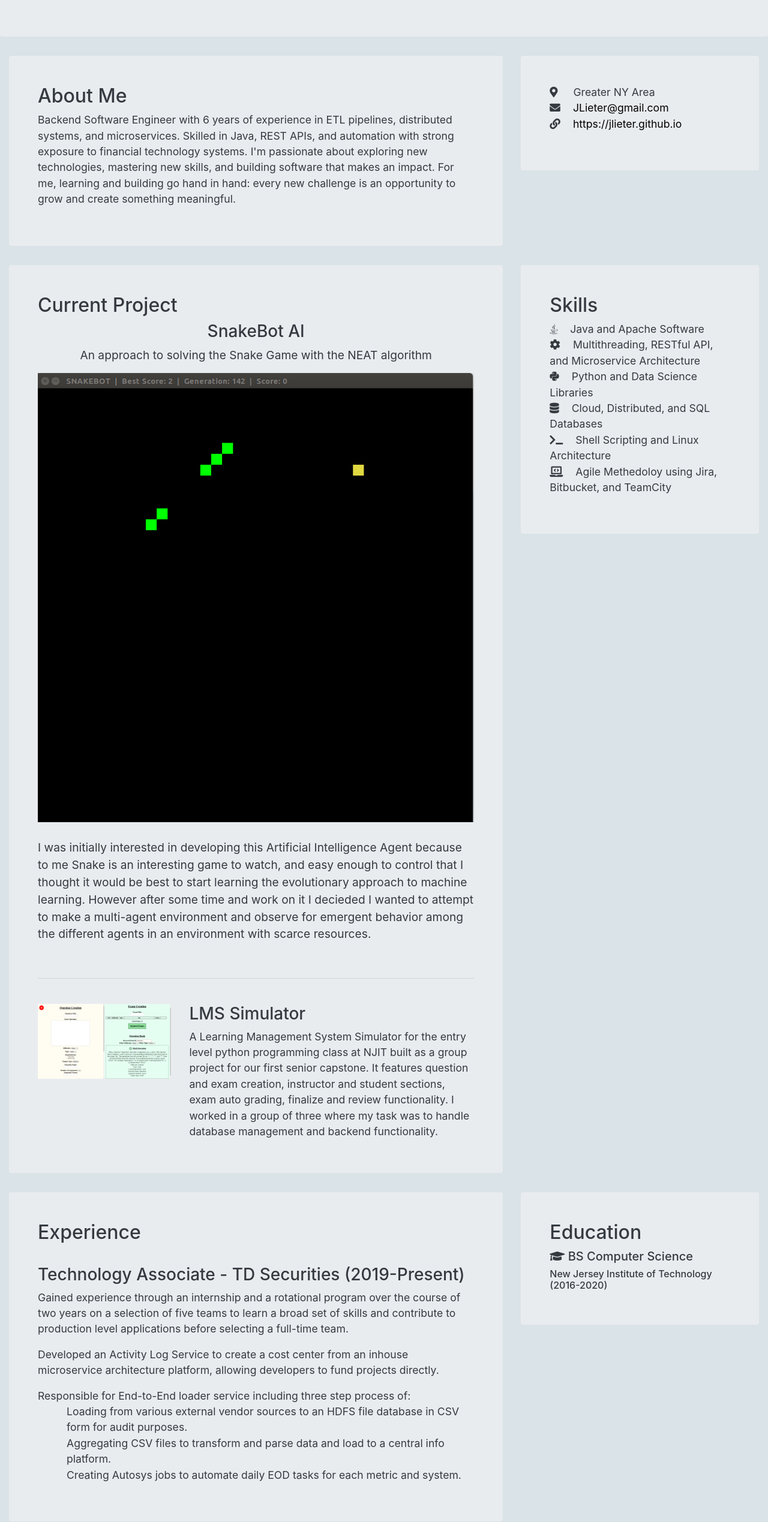
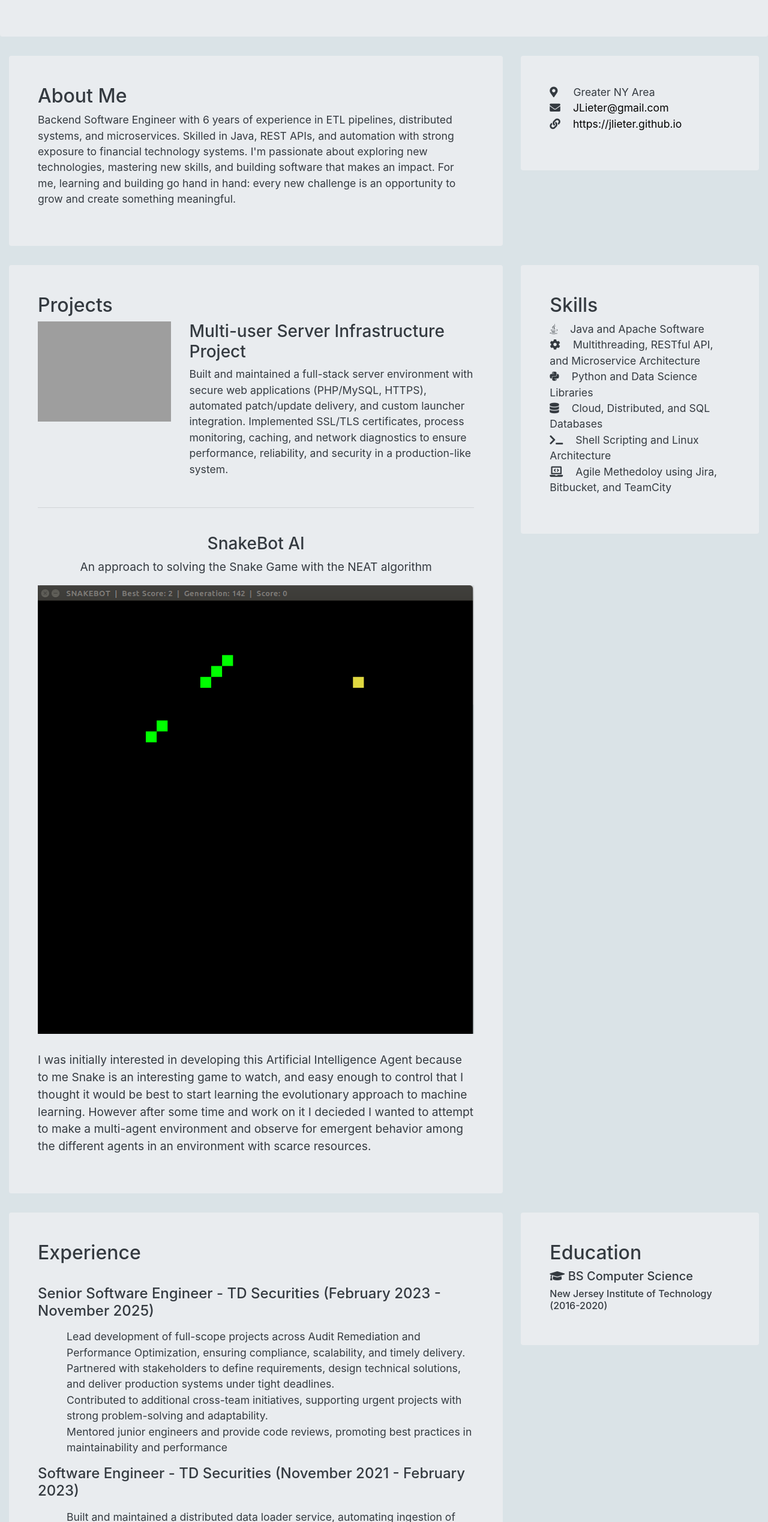
Before and after one commit to JLieter/JLieter.github.io, a plain HTML site: page index.html in a window 1280 px wide. Shown: the part 262-2800 px from the top of the page at 60% size. Drawn offline with nearby package versions, Linux system fonts and the light colour scheme; grey boxes are pictures that could not be loaded.

Commit message:
Major updates to Website portfolio

```diff
--- a/index.html
+++ b/index.html
@@ -79,9 +79,25 @@
             <div class="primary col-lg-8 col-12">
                 <div class="jumbotron p-3 p-md-5 text-dark rounded bg-grey">
                     <h2 class="heading">
-                        <a name="PROJECTS">Current Project</a>
+                        <a name="PROJECTS">Projects</a>
                     </h2>
                     <div class="content">
+
+                        <div class="item row">
+                            <a class="col-md-4 col-12" href="https://moviehouseserver.ddns.net/Ragnarok/">
+                            <img class="img-fluid project-image" src="images/MovieHouseRagnarok.png" alt="Ragnarok Online Private Server Instance" />
+                            </a>
+                            <div class="desc col-md-8 col-12">
+                                <h3 class="title"><a target="_blank">Multi-user Server Infrastructure Project</a></h3>
+                                <p class="mb-2">Built and maintained a full-stack server environment with secure web applications (PHP/MySQL, HTTPS), automated patch/update delivery, and custom launcher integration.
+                                                Implemented SSL/TLS certificates, process monitoring, caching, and network diagnostics to ensure performance, reliability, and security in a production-like system. </p>
+                            </div>
+                        </div>
+
+                        <br>
+                        <hr class="divider" />
+                        <br>
+
                         <div class="item featured text-center">
                             <h3 class="title">SnakeBot AI</h3>
                             <p class="summary">An approach to solving the Snake Game with the NEAT algorithm</p>
@@ -95,22 +111,6 @@
                                 <p class="currProject"><br>I was initially interested in developing this Artificial Intelligence Agent because to me Snake is an interesting game to watch, and easy enough to control that I thought it would be best to start learning the evolutionary approach to machine learning. However after some time and work on it I decieded I wanted to attempt to make a multi-agent environment and observe for emergent behavior among the different agents in an environment with scarce resources.</p>
                             </div>
                         </div>
-
-                        <br>
-                        <hr class="divider" />
-                        <br>
-
-                        <div class="item row">
-                            <a class="col-md-4 col-12" href="images/Website490.png">
-                            <img class="img-fluid project-image" src="images/Website490.png" alt="Learning Management System Simulator" />
-                            </a>
-                            <div class="desc col-md-8 col-12">
-                                <h3 class="title"><a target="_blank">LMS Simulator</a></h3>
-                                <p class="mb-2">A Learning Management System Simulator for the entry level python programming class at NJIT built as a group project for our first senior capstone. It features question and exam creation, instructor and student sections, exam auto grading, finalize and review functionality. I worked in a group of three where my task was to handle database management and backend functionality. </p>
-                            </div>
-                        </div>
-
-
 
                     </div>
                 </div>
@@ -144,19 +144,41 @@
                     <div class="content">
                             <div class="item">
                             	<br>
-                                <h3 class="title">Technology Associate - <span class="place"><a>TD Securities</a></span> <span class="year">(2019-Present)</span></h3>
-                                <p>Gained experience through an internship and a rotational program over the course of two years
-                                    on a selection of five teams to learn a broad set of skills and contribute to production level
-                                    applications before selecting a full-time team.</p>
-                                <p>Developed an Activity Log Service to create a cost center from an inhouse microservice architecture platform, allowing developers to fund projects directly.</p>
-                                Responsible for End-to-End loader service including three step process of:
+                                <h4 class="title">Senior Software Engineer - <span class="place"><a>TD Securities</a></span> <span class="year">(February 2023 - November 2025)</span></h3>
+                                <p>
                                     <div class="ml-5">
-                                        Loading from various external vendor sources to an HDFS file database in CSV form
-                                        for audit purposes.
-                                        <br>Aggregating CSV files to transform and parse data and load to a central info platform.
-                                        <br>Creating Autosys jobs to automate daily EOD tasks for each metric and system.
+                                        Lead development of full-scope projects across Audit Remediation and Performance Optimization, ensuring compliance, scalability, and timely delivery.
+                                        <br>Partnered with stakeholders to define requirements, design technical solutions, and deliver production systems under tight deadlines.
+                                        <br>Contributed to additional cross-team initiatives, supporting urgent projects with strong problem-solving and adaptability.
+                                        <br>Mentored junior engineers and provide code reviews, promoting best practices in maintainability and performance
                                     </div>
                                 </p>
+
+                                <h4 class="title">Software Engineer - <span class="place"><a>TD Securities</a></span> <span class="year">(November 2021 - February 2023)</span></h3>
+                                <p>
+                                    <div class="ml-5">
+                                        Built and maintained a distributed data loader service, automating ingestion of vendor data into HDFS, transformation of risk metrics, and aggregation into central information platforms.
+                                        <br>Improved reliability and scalability of daily reporting pipelines, enabling faster turnaround of critical financial data.
+                                        <br>Took ownership of the Transform Service for risk metric calculations, maintaining codebase quality, supporting deployments, and onboarding new users to ensure consistent usage across teams.
+                                    </div>
+                                </p>
+
+                                <h4 class="title">Technology Analyst - <span class="place"><a>TD Securities</a></span> <span class="year">(July 2020 - November 2021)</span></h3>
+                                <p>
+                                    <div class="ml-5">
+                                        Completed a rotational program across four engineering teams, contributing to production applications and providing monitoring/support for critical systems.
+                                        <br>Delivered production-level code in diverse environments, gaining exposure to microservices, distributed systems, and financial applications.
+                                        <br>Built adaptability by quickly onboarding to new teams and technologies while ensuring reliable contributions under strict deadlines.
+                                    </div>
+                                </p>
+
+                                <h4 class="title">Technology Intern - <span class="place"><a>TD Securities</a></span> <span class="year">(June 2019 - July 2020)</span></h3>
+                                <p>
+                                    <div class="ml-5">
+                                        Developed an Access Log Service for an internal microservice platform, enabling cost-center tracking and improving project funding transparency.
+                                    </div>
+                                </p>
+
                             </div>
                         </div>
                 </div>
```
Also changed, not shown: images/Website490.png (deleted), 1 other file.
